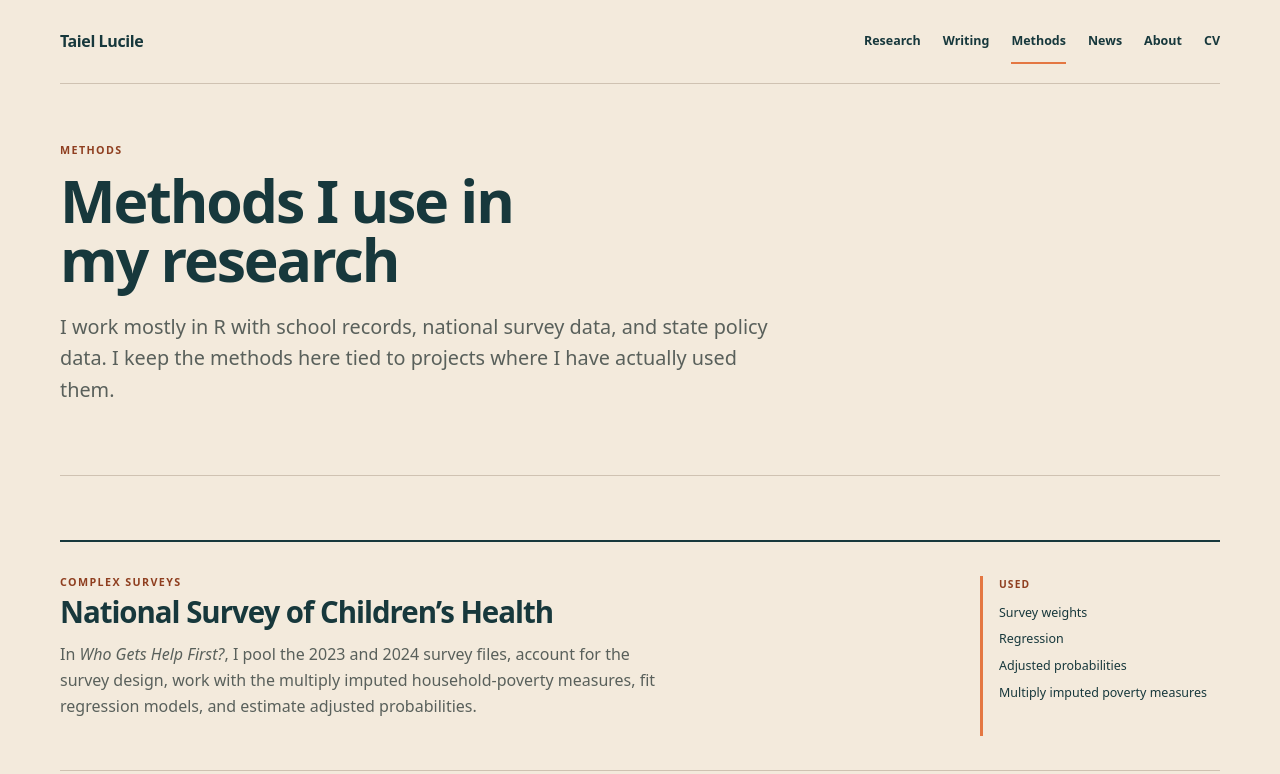
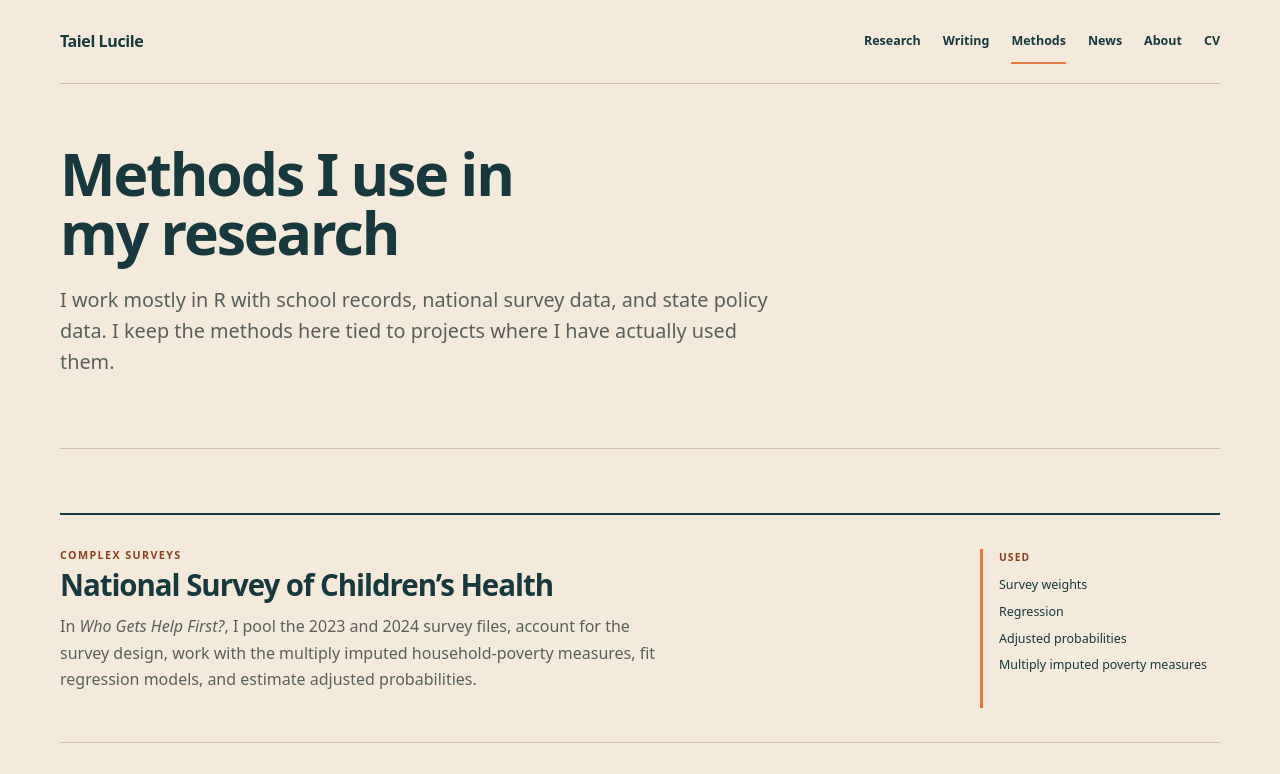
Before and after one commit to hthynes/hthynes.github.io, a plain HTML site: page methods.html in a window 1280 px wide. Shown: the top 774 px of the page. Drawn offline with Linux system fonts and the light colour scheme.

Commit message:
Final audit: remove redundant Methods labeling

```diff
--- a/methods.html
+++ b/methods.html
@@ -1,5 +1,5 @@
-<!doctype html><html lang="en"><head><meta charset="utf-8"><meta name="viewport" content="width=device-width,initial-scale=1"><meta name="description" content="Methods Taiel Lucile uses in quantitative research with school records, national surveys, and policy data."><meta name="theme-color" content="#f3eadc"><link rel="icon" href="/favicon.svg" type="image/svg+xml"><title>Methods | Taiel Lucile</title><link rel="stylesheet" href="styles.css?v=20260927-release2"><link rel="canonical" href="https://hthynes.github.io/methods.html"><meta property="og:type" content="website"><meta property="og:site_name" content="Taiel Lucile"><meta property="og:title" content="Methods | Taiel Lucile"><meta property="og:description" content="Methods Taiel Lucile uses in quantitative research with school records, national surveys, and policy data."><meta property="og:url" content="https://hthynes.github.io/methods.html"></head><body class="methods-page"><a class="skip-link" href="#main-content">Skip to content</a><header><a class="brand" href="index.html">Taiel Lucile</a><nav aria-label="Primary navigation"><a href="research.html">Research</a><a href="publications.html">Writing</a><a class="active" aria-current="page" href="methods.html">Methods</a><a href="news.html">News</a><a href="about.html">About</a><a href="cv.html">CV</a></nav></header><main id="main-content">
-<section class="pagehead"><p class="eyebrow">Methods</p><h1>Methods I use in my research</h1><p class="lede">I work mostly in R with school records, national survey data, and state policy data. I keep the methods here tied to projects where I have actually used them.</p></section>
+<!doctype html><html lang="en"><head><meta charset="utf-8"><meta name="viewport" content="width=device-width,initial-scale=1"><meta name="description" content="Methods Taiel Lucile uses in quantitative research with school records, national surveys, and policy data."><meta name="theme-color" content="#f3eadc"><link rel="icon" href="/favicon.svg" type="image/svg+xml"><title>Research Methods | Taiel Lucile</title><link rel="stylesheet" href="styles.css?v=20260927-release2"><link rel="canonical" href="https://hthynes.github.io/methods.html"><meta property="og:type" content="website"><meta property="og:site_name" content="Taiel Lucile"><meta property="og:title" content="Research Methods | Taiel Lucile"><meta property="og:description" content="Methods Taiel Lucile uses in quantitative research with school records, national surveys, and policy data."><meta property="og:url" content="https://hthynes.github.io/methods.html"></head><body class="methods-page"><a class="skip-link" href="#main-content">Skip to content</a><header><a class="brand" href="index.html">Taiel Lucile</a><nav aria-label="Primary navigation"><a href="research.html">Research</a><a href="publications.html">Writing</a><a class="active" aria-current="page" href="methods.html">Methods</a><a href="news.html">News</a><a href="about.html">About</a><a href="cv.html">CV</a></nav></header><main id="main-content">
+<section class="pagehead"><h1>Methods I use in my research</h1><p class="lede">I work mostly in R with school records, national survey data, and state policy data. I keep the methods here tied to projects where I have actually used them.</p></section>
 <section class="method-evidence">
 <article><div><p class="tag">Complex surveys</p><h2>National Survey of Children’s Health</h2><p>In <i>Who Gets Help First?</i>, I pool the 2023 and 2024 survey files, account for the survey design, work with the multiply imputed household-poverty measures, fit regression models, and estimate adjusted probabilities.</p></div><aside><b>Used</b><span>Survey weights</span><span>Regression</span><span>Adjusted probabilities</span><span>Multiply imputed poverty measures</span></aside></article>
 <article><div><p class="tag">Administrative records</p><h2>Florida special-education data</h2><p>For my honors thesis, I combine 16 FLDOE workbooks, check district-year-race keys and totals, calculate program-membership rates and risk ratios, and rerun the analysis under alternative denominators, district cutoffs, and assumptions about suppressed cells.</p></div><aside><b>Used</b><span>R data pipelines</span><span>Risk ratios</span><span>District/year comparisons</span><span>Sensitivity checks</span></aside></article>
```
